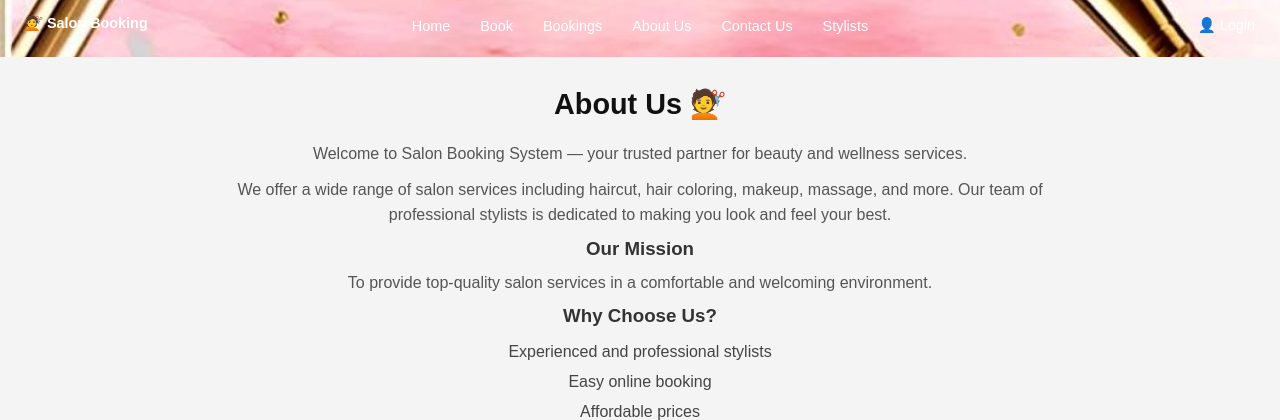
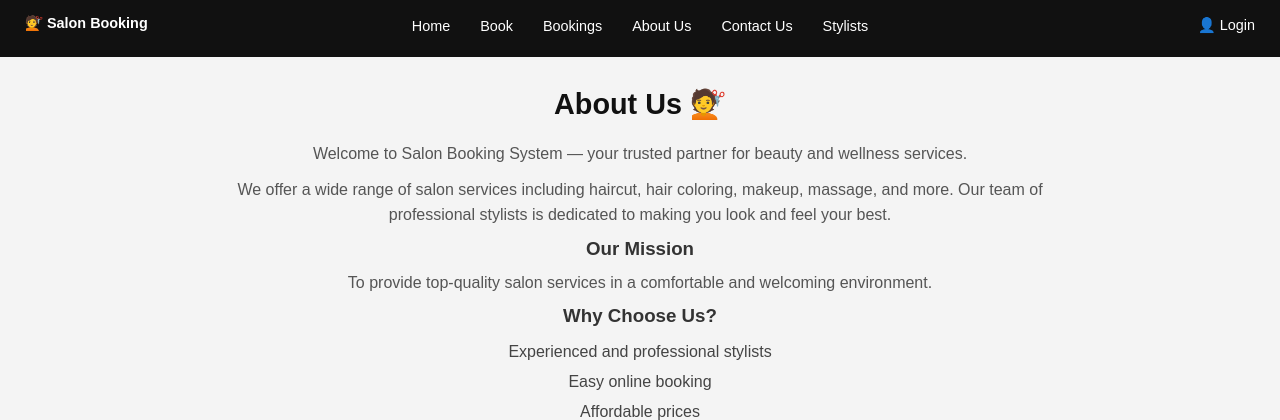
Before and after one commit to Joy-Joy20/salonbooking, a Flask app: page /about in a window 1280 px wide. Shown: the top 420 px of the page. Run offline with Flask 3, Linux system fonts and the light colour scheme.

Commit message:
update project files

```diff
--- a/static/style.css
+++ b/static/style.css
@@ -14,7 +14,7 @@ body {
 
 /* NAV */
 nav {
-    background: url('/static/images/bg.jpg') center/cover no-repeat;
+    background: #111;
     color: white;
     padding: 15px 25px;
     display: flex;
```
